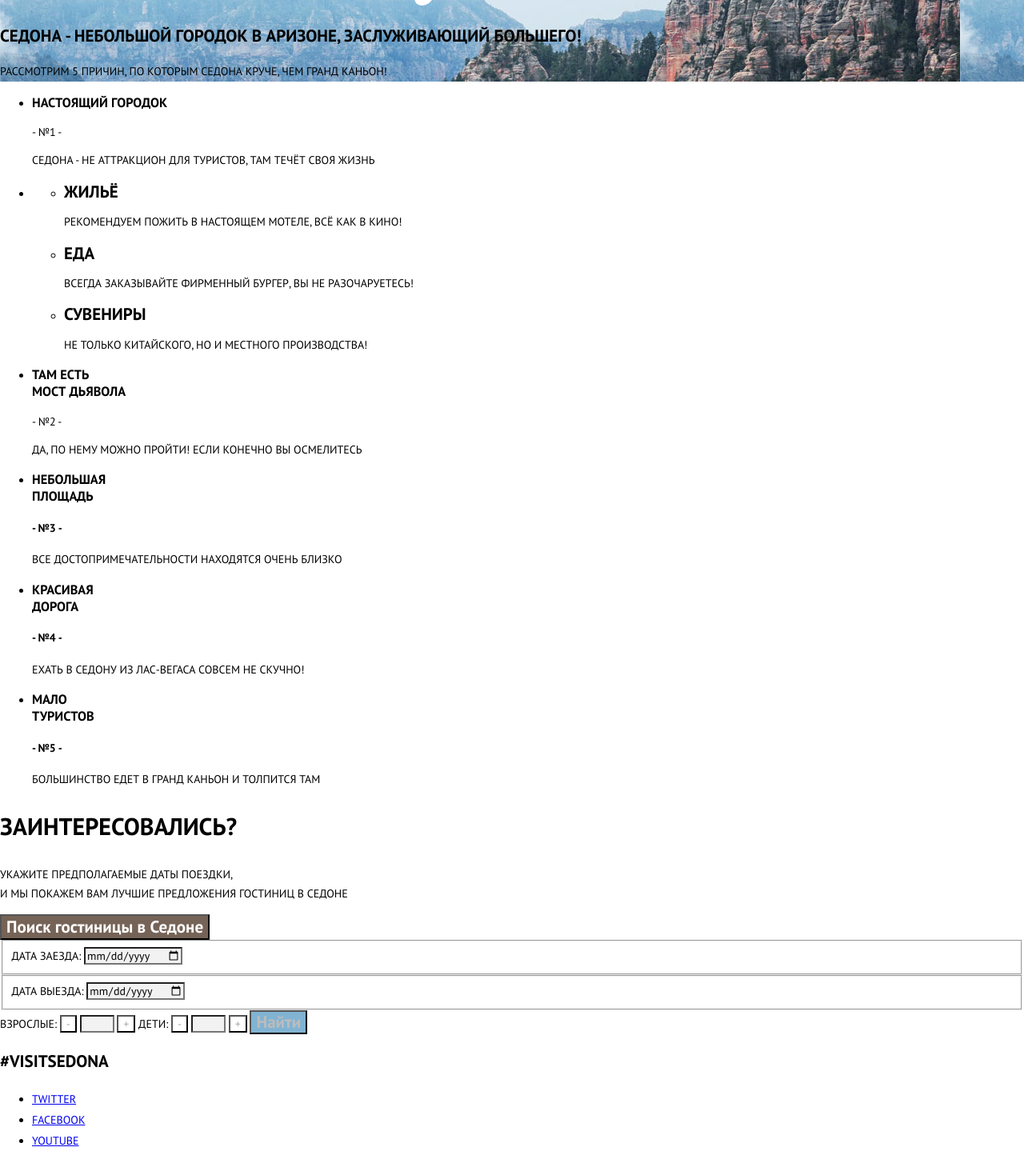
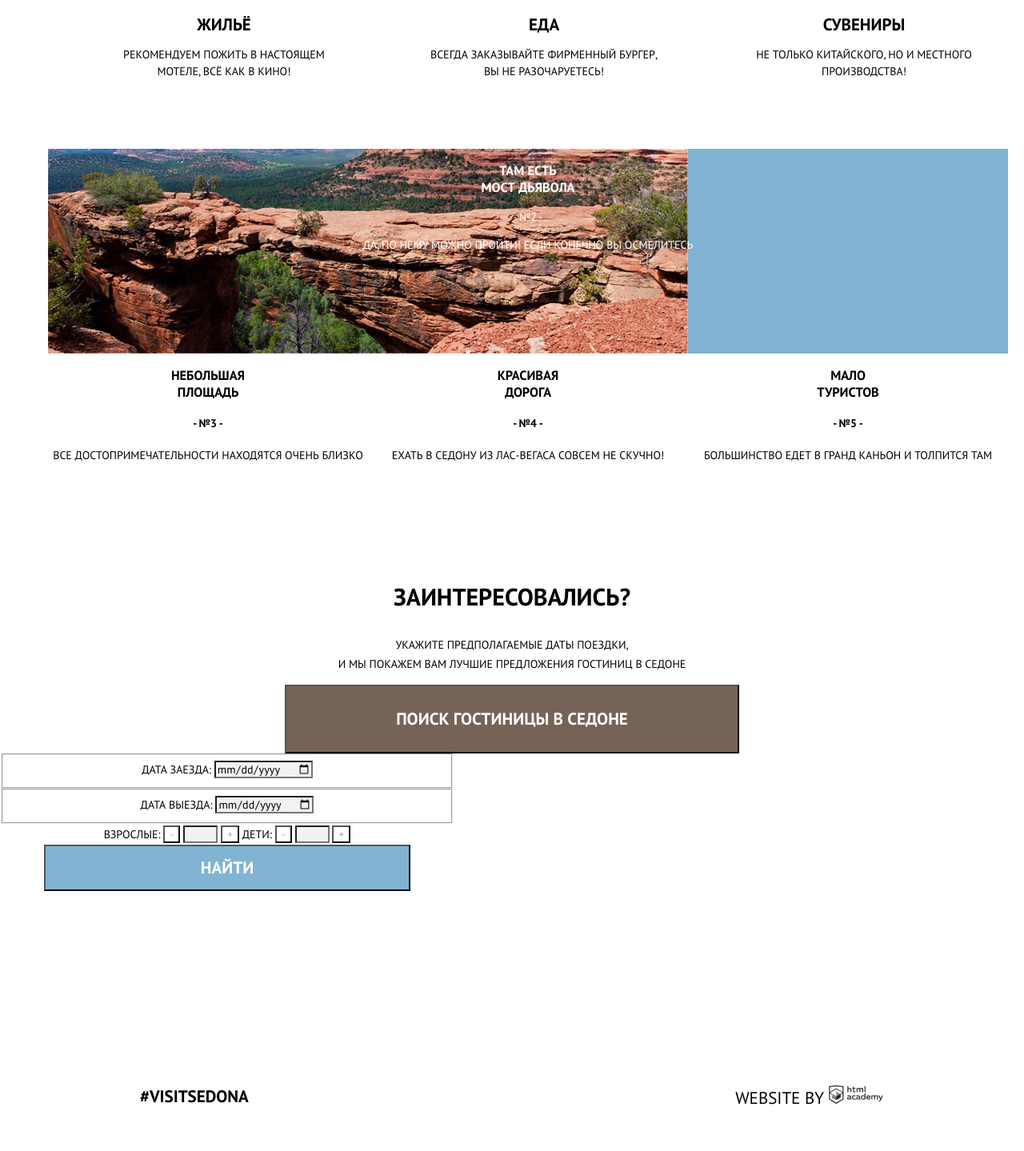
Before and after one commit to eabilova/391741-sedona, a plain HTML site: page index.html in a window 1280 px wide. Shown: the part 1183-2622 px from the top of the page at 80% size. After the commit the page ends 2588 px from the top, so only its background shows below. Drawn offline with Linux system fonts and the light colour scheme.

Commit message:
добавила сетки и стиль

```diff
--- a/css/style.css
+++ b/css/style.css
@@ -8,16 +8,35 @@ body {
   font-weight: 400;
   color: #000000;
   text-transform: uppercase;
-
   background-color: #ffffff;
 }
 
+.page-header {
+  background-color: #ffffff;
+}
+
+.menu__list {
+  display: flex;
+  justify-content: space-around;
+  align-items: center;
+  list-style: none;
+}
+
+.menu__item {
+  position: relative;
+  width: auto;
+}
+
 .menu__link {
-  font-size: 21px;
+  display: block;
   line-height: 26px;
+  width: 239px;
+  text-align: center;
+  flex-grow:1;
   font-weight: 700;
   color: #000000;
   background-color: #ffffff;
+  text-decoration: none;
 }
 
 .menu__link:hover {
@@ -28,9 +47,34 @@ body {
   color: #c1c1c1;
 }
 
+.page-header__logo {
+  position: absolute;
+  margin: 0 auto;
+  top: 0px;
+}
+
+.page-main {
+  display: block;
+  margin: 0 auto;
+}
+
 .intro {
+  position: relative;
+  width: 1200px;
+  height: 800px;
+  margin: 0 auto;
+  top: 0px;
   background-image: url("../img/background_index-header.jpg");
   background-color: #ffffff;
+  background-repeat: no-repeat;
+  z-index: 0;
+}
+
+.intro__img {
+  position: absolute;
+  width: 450px;
+  left: 350px;
+  top: 50px;
 }
 
 .intro__title {
@@ -44,7 +88,69 @@ body {
   line-height: 26px;
 }
 
+.features__list {
+  display: flex;
+  position: relative;
+  flex-wrap: wrap;
+  justify-content: center;
+  align-items: center;
+  margin: 0 auto;
+  list-style: none;
+}
+
+.features__item{
+  width: 400px;
+  min-height: 256px;
+  background-color: #ffffff;
+  text-align: center;
+}
+
+.features__item_full-width {
+  display: block;
+  min-width: 1200px;
+  background-color: #81b3d2;
+ }
+
+.features__item:nth-child(1) {
+  background-image: url("../img/feature_house.jpg");
+  background-repeat: no-repeat;
+  background-position: right;
+ }
+
+ .features__item:nth-child(3) {
+  background-image: url("../img/feature_panorama.jpg");
+  background-repeat: no-repeat;
+  background-position: left;
+ }
+
+.features__title_white,
+.features__subtitle_white,
+.features__text_white {
+  color: #ffffff;
+}
+
+.features__inner-list {
+  display: flex;
+  list-style: none;
+  height: 256px;
+  align-items: center;
+  flex-wrap: nowrap;
+  text-align: center;
+ }
+
+.features__inner-item {
+  width: 400px;
+  flex-shrink: 2;
+}
+
+ .features__box-title::before {
+  background-image: url("../img/icon_home.svg");
+  background-repeat: no-repeat;
+  background-position: center;
+}
+
 .search {
+  text-align: center;
   background-color: #ffffff;
 }
 
@@ -62,7 +168,10 @@ body {
   font-size: 21px;
   line-height: 26px;
   font-weight: 700;
+  width: 568px;
+  height: 86px;
   color: #ffffff;
+  text-transform: uppercase;
   background-color: #766357;
 }
 
@@ -76,7 +185,9 @@ body {
   background-color: #503e33;
 }
 
-.search__search-form{
+.search__search-form {
+  width: 568px;
+  height: 395px;
   font-size: 14px;
   line-height: 26px;
 }
@@ -121,9 +232,12 @@ body {
 }
 
 .search-form__input_submit {
+  width: 458px;
+  height: 58px;
   font-size: 21px;
   font-weight: 700;
-  color: #bcbcbc;
+  color: #ffffff;
+  text-transform: uppercase;
   background-color: #81b3d2;
 }
 
@@ -133,25 +247,61 @@ body {
 }
 
 .search-form__input_submit:active {
-  color: #d1d1d1;
+  color: #88b6d1;
   background-color: #5496bd;
 }
 
 .page-footer {
+  display: flex;
+  width: 100%;
+  flex-direction: row;
+  justify-content: space-between;
+  align-items: center;
   line-height: 26px;
 }
 
 .page-footer__hashtag {
   font-size: 21px;
   font-weight: 700;
+  padding-left: 175px;
   color: #000000;
 }
 
+.page-footer__social-list {
+  display: flex;
+  justify-content: center;
+  list-style: none;
+}
+
+.visually-hidden {
+  position: absolute;
+  clip: rect(0 0 0 0);
+  width: 1px;
+  height: 1px;
+  margin: -1px;
+}
 .social-list__item {
+  position: absolute;
   font-size: 14px;
 }
 
+.social-list__link:nth-of-type(1) {
+  background-image: url("../img/logo_twitter.svg");
+  background-color: #81b3d2;
+}
+
+.social-list__link:nth-of-type(2) {
+  background: url("../img/logo_facebook.svg");
+  background-color: #81b3d2;
+}
+
+.social-list__link:nth-of-type(3) {
+  background: url("../img/logo_youtube.svg");
+  background-color: #81b3d2;
+}
+
 .page-footer__copyright{
+  padding-right: 175px;
   font-size: 21px;
   color: #000000;
 }
--- a/index.html
+++ b/index.html
@@ -46,15 +46,15 @@
             <ul class="features__inner-list">
               <li class="features__inner-item features__inner-item_house">
                 <h2 class="features__box-title">Жильё</h2>
-                <p class="features__description">Рекомендуем пожить в настоящем мотеле, всё как в кино!</p>
+                <p class="features__description">Рекомендуем пожить в настоящем<br> мотеле, всё как в кино!</p>
               </li>
               <li class="features__inner-item features__inner-item_food">
                 <h2 class="features__box-title">Еда</h2>
-                <p class="features__description">Всегда заказывайте фирменный бургер, вы не разочаруетесь!</p>
+                <p class="features__description">Всегда заказывайте фирменный бургер,<br> вы не разочаруетесь!</p>
               </li>
               <li class="features__inner-item features__inner-item_souvenir">
                 <h2 class="features__box-title">Сувениры</h2>
-                <p class="features__description">Не только китайского, но и местного производства!</p>
+                <p class="features__description">Не только китайского, но и местного<br> производства!</p>
               </li>
             </ul>
           </li>
```
